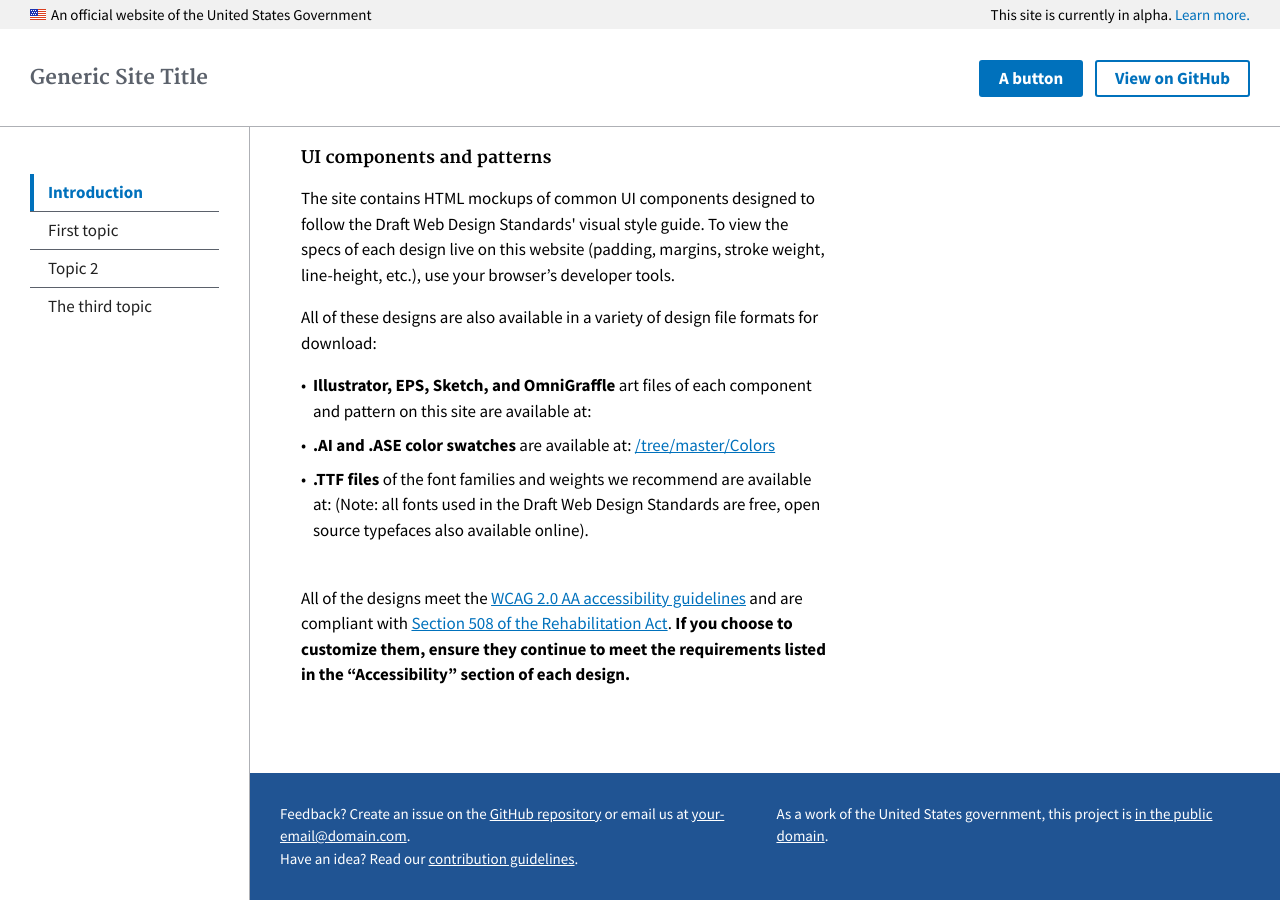
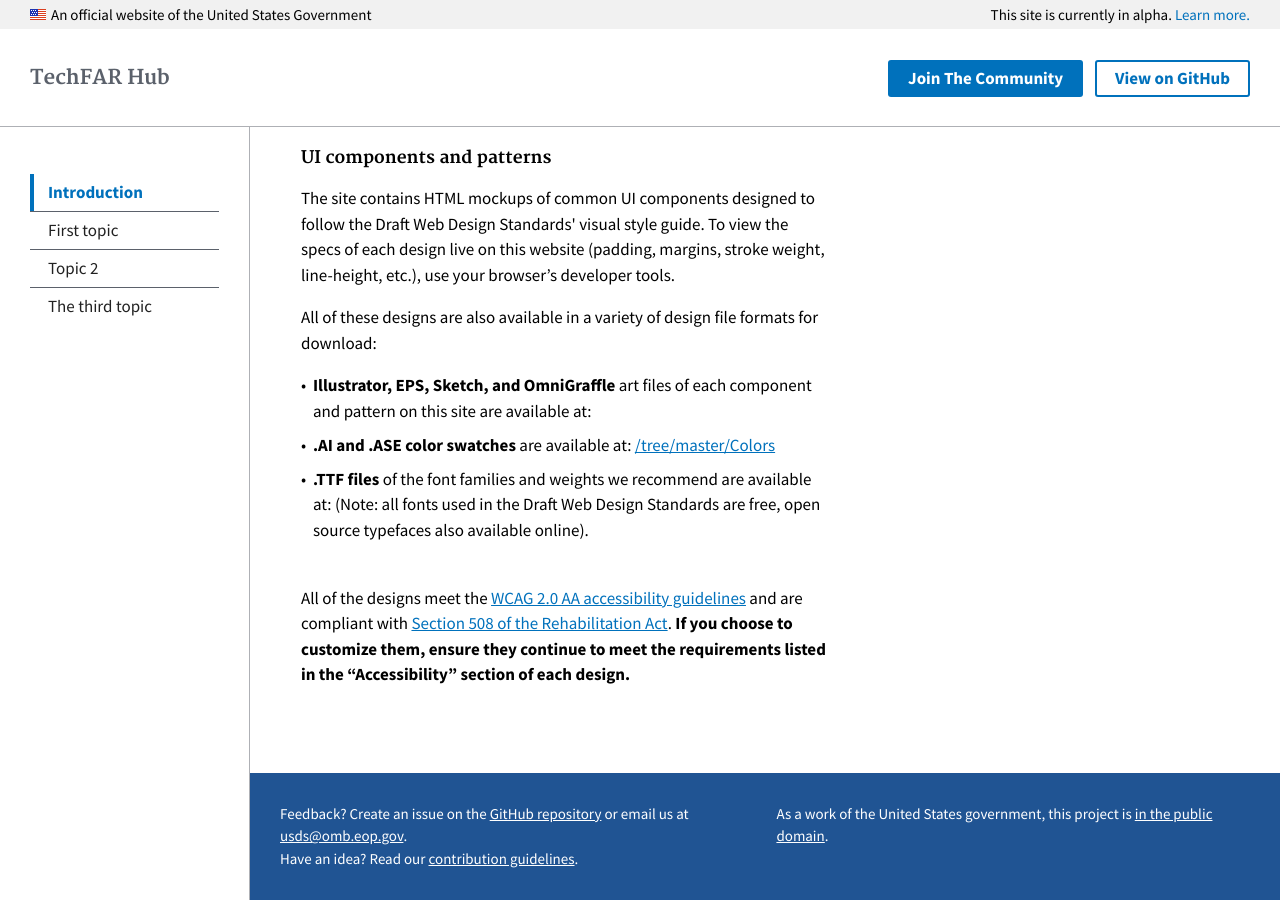
Before and after one commit to usds/techfar-hub, a Jekyll site: the page built from index.html, in a window 1280 px wide and 900 px high, scrolled down 1748 px. Built offline with Jekyll 4.4.1, drawn with Linux system fonts in a browser that asks for light colours.

Commit message:
udpate license and navbar

```diff
--- a/_config.yml
+++ b/_config.yml
@@ -1,6 +1,6 @@
 # Site settings
-title: Your site's title
-email: your-email@domain.com
+title: TechFAR Hub
+email: usds@omb.eop.gov
 description: > # this means to ignore newlines until "baseurl:"
   Write an awesome description for your new site here. You can edit this
   line in _config.yml. It will appear in your document head meta (for
@@ -14,7 +14,7 @@ github_username:  jekyll
 markdown: kramdown
 
 # Put the information about your site's GitHub repository if it is public
-repo_url: https://github.com/xxxxx/xxxxx
+repo_url: https://github.com/usds/techfar-hub
 
 collections:
   topics:
--- a/_includes/navbar.html
+++ b/_includes/navbar.html
@@ -15,15 +15,15 @@
       <div class="logo" id="logo">
         <h1>
           <a href="{{ site.baseurl }}/" accesskey="1" title="Home" aria-label="Home">
-          Generic Site Title</a>
+          TechFAR Hub</a>
         </h1>
       </div>
       <ul class="usa-button-list usa-unstyled-list">
         <li>
-          <a class="usa-button" href="#">A button</a>
+          <a class="usa-button" href="http://area51.stackexchange.com/proposals/95077/digital-service-acquisitions?referrer=iNHbk2AgvcNzGkfgmq2BHw2">Join The Community</a>
         </li>
         <li>
-          <a class="usa-button usa-button-outline" href="{{ site.repos[0].url }}">
+          <a class="usa-button usa-button-outline" href="{{ site.repo_url }}">
             View on GitHub
           </a>
           </li>
```
Also changed, not shown: LICENSE.md.
